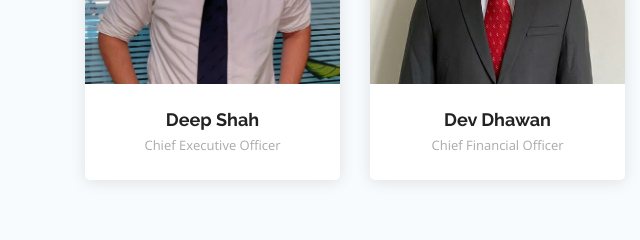
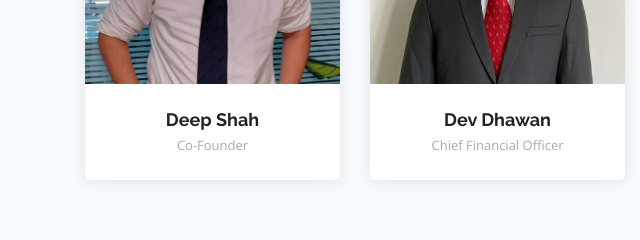
Before and after one commit to itisonlycode/itisonlycode.github.io, a plain HTML site: page index.html in a window 1280 px wide. Shown: the part 1840-2080 px from the top of the page, 0-640 px from the left. Drawn offline with nearby package versions, Linux system fonts and the light colour scheme.

Commit message:
Update index.html

```diff
--- a/index.html
+++ b/index.html
@@ -656,7 +656,7 @@ We're working to turn our passion for technology into a booming online store. We
                 </div>
                 <div class="member-info">
                   <h4 href="www.deepshah.in">Deep Shah</h4>
-                  <span>Chief Executive Officer</span>
+                  <span>Co-Founder</span>
                 </div>
               </div>
             </div>
```
